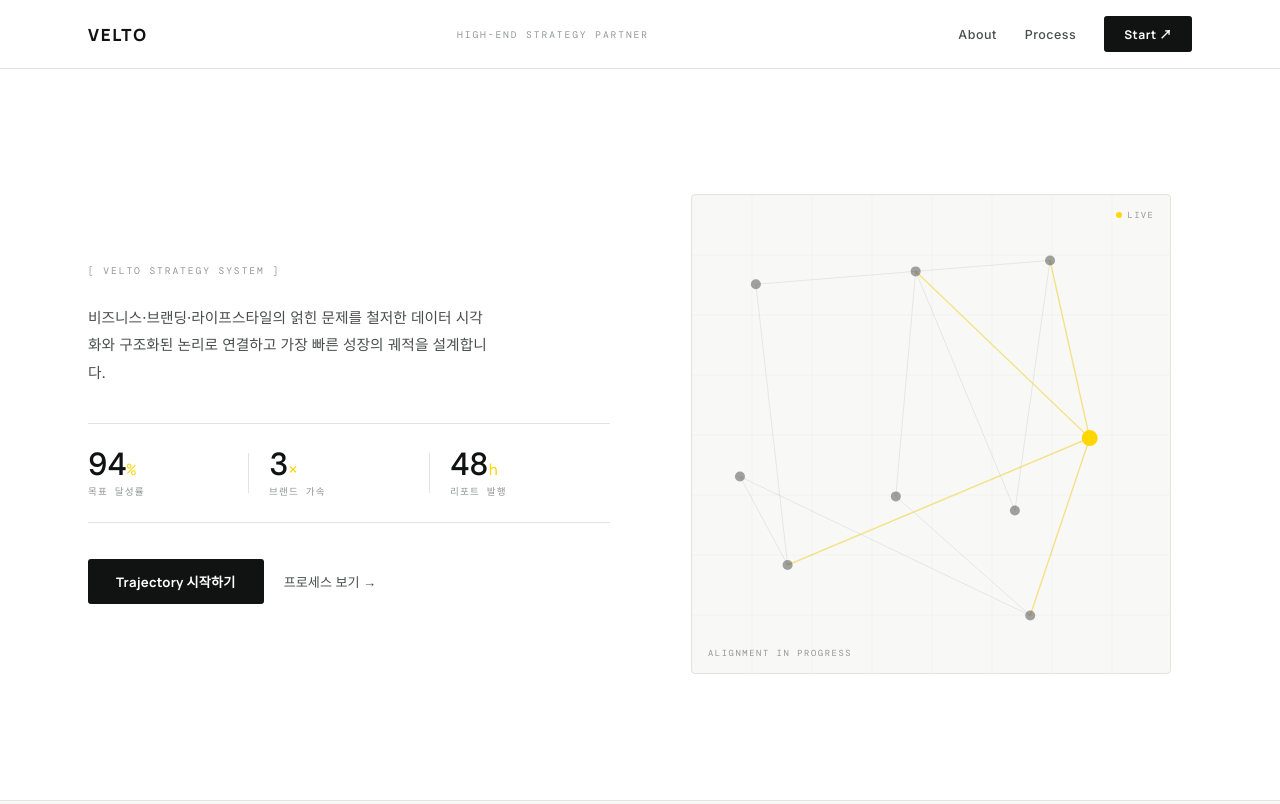
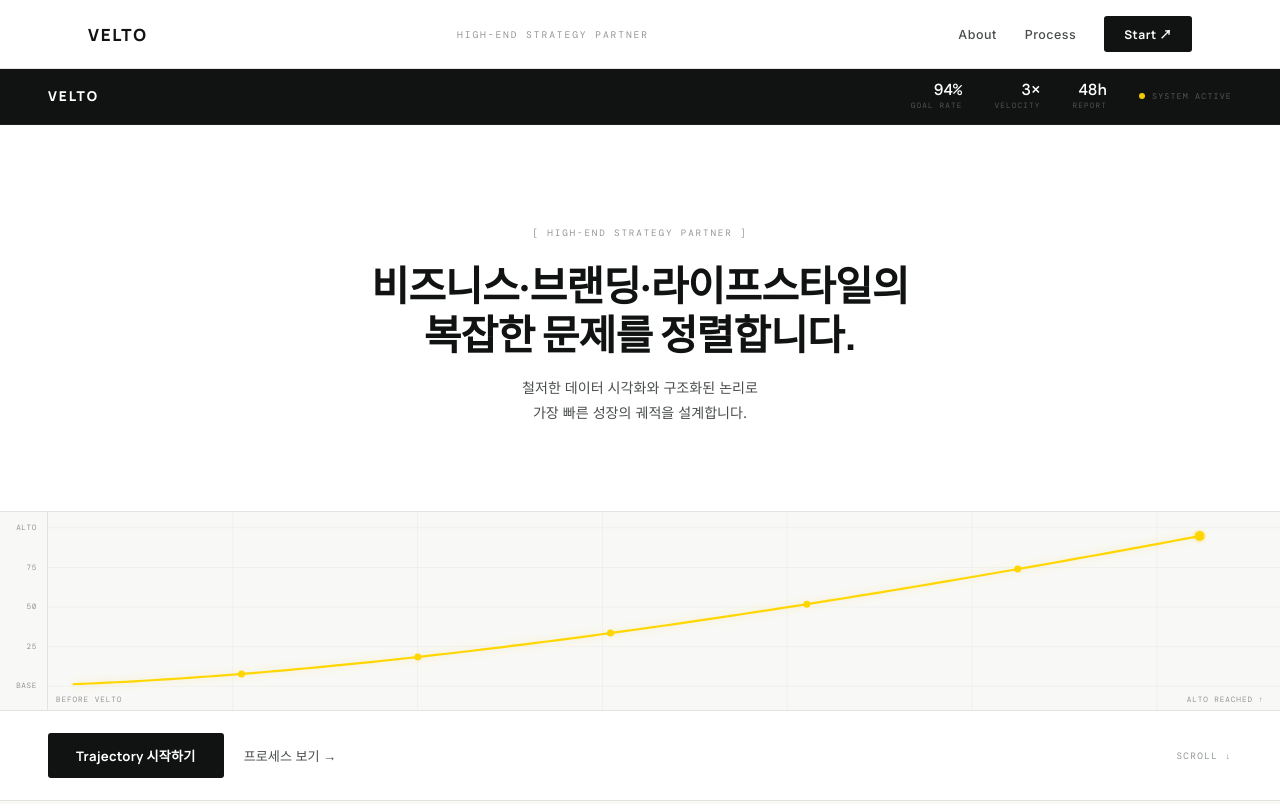
Before and after one commit to sojung64014/velto, a plain HTML site: page index.html in a window 1280 px wide. Shown: the top 804 px of the page. Drawn offline with nearby package versions, Linux system fonts and the light colour scheme.

Commit message:
feat: add dedicated About and Philosophy page with cohesive strategy brand styles

```diff
--- a/index.html
+++ b/index.html
@@ -18,7 +18,7 @@
       <a href="#" class="nav-logo">VELTO</a>
       <div class="nav-center mono">HIGH-END STRATEGY PARTNER</div>
       <nav class="nav-right">
-        <a href="#about"   class="nl">About</a>
+        <a href="about.html" class="nl">About</a>
         <a href="#process" class="nl">Process</a>
         <a href="#intake"  class="nav-cta" id="navCta">Start ↗</a>
       </nav>
@@ -30,51 +30,71 @@
   </header>
 
   <div class="mob-menu" id="mobMenu">
-    <a href="#about"   class="mob-l">About</a>
+    <a href="about.html" class="mob-l">About</a>
     <a href="#process" class="mob-l">Process</a>
     <a href="#intake"  class="mob-l mob-cta">Start ↗</a>
   </div>
 
   <!-- HERO -->
   <section class="hero" id="hero">
-    <div class="hero-left">
-      <p class="hero-eyebrow mono">[ VELTO STRATEGY SYSTEM ]</p>
-      <p class="hero-body">
-        비즈니스·브랜딩·라이프스타일의 얽힌 문제를
-        철저한 데이터 시각화와 구조화된 논리로 연결하고
-        가장 빠른 성장의 궤적을 설계합니다.
-      </p>
-      <div class="hero-metrics">
-        <div class="hm-item">
-          <span class="hm-n mono" data-target="94">0</span><span class="hm-u mono">%</span>
-          <p class="mono">목표 달성률</p>
+
+    <!-- ① Dark metrics band -->
+    <div class="hero-band">
+      <span class="hb-logo">VELTO</span>
+      <div class="hb-metrics">
+        <div class="hb-m">
+          <span class="hb-val mono">94%</span>
+          <span class="hb-lbl mono">GOAL RATE</span>
         </div>
-        <div class="hm-sep"></div>
-        <div class="hm-item">
-          <span class="hm-n mono" data-target="3">0</span><span class="hm-u mono">×</span>
-          <p class="mono">브랜드 가속</p>
+        <div class="hb-m">
+          <span class="hb-val mono">3×</span>
+          <span class="hb-lbl mono">VELOCITY</span>
         </div>
-        <div class="hm-sep"></div>
-        <div class="hm-item">
-          <span class="hm-n mono" data-target="48">0</span><span class="hm-u mono">h</span>
-          <p class="mono">리포트 발행</p>
+        <div class="hb-m">
+          <span class="hb-val mono">48h</span>
+          <span class="hb-lbl mono">REPORT</span>
         </div>
       </div>
-      <div class="hero-actions">
+      <div class="hb-status">
+        <span class="sdot"></span>
+        <span class="mono">SYSTEM ACTIVE</span>
+      </div>
+    </div>
+
+    <!-- ② Centered statement -->
+    <div class="hero-statement">
+      <p class="hs-eyebrow mono">[ HIGH-END STRATEGY PARTNER ]</p>
+      <p class="hs-main">
+        비즈니스·브랜딩·라이프스타일의<br />복잡한 문제를 정렬합니다.
+      </p>
+      <p class="hs-sub">철저한 데이터 시각화와 구조화된 논리로<br />가장 빠른 성장의 궤적을 설계합니다.</p>
+    </div>
+
+    <!-- ③ Full-width trajectory chart -->
+    <div class="hero-viz">
+      <div class="viz-ylabels">
+        <span class="mono">ALTO</span>
+        <span class="mono">75</span>
+        <span class="mono">50</span>
+        <span class="mono">25</span>
+        <span class="mono">BASE</span>
+      </div>
+      <canvas id="trajCanvas"></canvas>
+      <div class="viz-xlabels">
+        <span class="mono">BEFORE VELTO</span>
+        <span class="mono">ALTO REACHED ↑</span>
+      </div>
+    </div>
+
+    <!-- ④ CTA row -->
+    <div class="hero-bottom">
+      <div class="hbot-actions">
         <a href="#intake" class="btn-primary" id="heroBtn">Trajectory 시작하기</a>
         <a href="#process" class="btn-text">프로세스 보기 →</a>
       </div>
+      <span class="mono hbot-scroll">SCROLL ↓</span>
     </div>
-    <div class="hero-right">
-      <div class="canvas-wrap">
-        <canvas id="netCanvas"></canvas>
-        <div class="canvas-label mono">ALIGNMENT IN PROGRESS</div>
-        <div class="canvas-status">
-          <span class="status-dot"></span>
-          <span class="mono">LIVE</span>
-        </div>
-      </div>
-    </div>
+
   </section>
 
   <!-- CONTEXT -->
@@ -264,9 +284,10 @@
         <div>
           <span class="ft-logo">VELTO</span>
           <p class="mono ft-sub">Velocity × Alto — 가장 빠른 성장의 궤적</p>
+          <p class="mono ft-addr">서울특별시 영등포구 여의대로 108 파크원타워1</p>
         </div>
         <div class="ft-links">
-          <a href="#about">About</a>
+          <a href="about.html">About</a>
           <a href="#process">Process</a>
           <a href="#intake">Start</a>
         </div>
--- a/main.js
+++ b/main.js
@@ -17,9 +17,9 @@
     l.addEventListener('click', () => mobMenu.classList.remove('open'))
   );
 
-  /* ── NETWORK CANVAS ── */
-  (function initNet() {
-    const canvas = document.getElementById('netCanvas');
+  /* ── TRAJECTORY CANVAS ── */
+  (function initTraj() {
+    const canvas = document.getElementById('trajCanvas');
     if (!canvas) return;
     const ctx = canvas.getContext('2d');
     let W, H;
@@ -27,127 +27,103 @@
     function resize() {
       const rect = canvas.getBoundingClientRect();
       const dpr  = window.devicePixelRatio || 1;
-      W = canvas.width  = rect.width  * dpr;
-      H = canvas.height = rect.height * dpr;
+      canvas.width  = rect.width  * dpr;
+      canvas.height = rect.height * dpr;
+      ctx.setTransform(1,0,0,1,0,0);
       ctx.scale(dpr, dpr);
       W = rect.width; H = rect.height;
     }
     resize();
     window.addEventListener('resize', () => { resize(); });
 
-    /* Node definitions */
-    /* Each node: initial position (random) → target (structured grid) */
-    const NODES = [
-      { ix:.12, iy:.18, tx:.20, ty:.22, label:'BRAND' },
-      { ix:.80, iy:.12, tx:.50, ty:.22, label:'MARKET' },
-      { ix:.65, iy:.75, tx:.80, ty:.22, label:'GROWTH' },
-      { ix:.20, iy:.82, tx:.20, ty:.55, label:'DATA' },
-      { ix:.90, iy:.50, tx:.50, ty:.55, label:'VELTO' },
-      { ix:.40, iy:.08, tx:.80, ty:.55, label:'SYSTEM' },
-      { ix:.08, iy:.55, tx:.20, ty:.78, label:'OUTPUT' },
-      { ix:.75, iy:.90, tx:.50, ty:.78, label:'RESULT' },
-      { ix:.35, iy:.60, tx:.80, ty:.78, label:'ALIGN' },
-    ];
-
-    /* Edges between target nodes */
-    const EDGES = [
-      [0,1],[1,2],[0,3],[3,4],[1,4],[4,5],[3,6],[4,7],[5,8],[6,7],[7,8],[2,5]
-    ];
-
-    let phase = 0; // 0→1: scatter→align, loops
-    let t = 0;
-    let direction = 1;
-    const SPEED = 0.003;
-
-    function easeInOut(t) {
-      return t < 0.5 ? 2*t*t : 1-Math.pow(-2*t+2,2)/2;
-    }
-    function lerp(a,b,t) { return a + (b-a)*t; }
-
-    function getPos(n, e) {
+    // Bezier: bottom-left → upper-right with natural upward curve
+    function getBez(t) {
+      const p0x = 0.02*W, p0y = 0.87*H;
+      const cpx  = 0.38*W, cpy  = 0.78*H;
+      const p1x  = 0.97*W, p1y  = 0.08*H;
       return {
-        x: lerp(n.ix, n.tx, e) * W,
-        y: lerp(n.iy, n.ty, e) * H,
+        x: (1-t)*(1-t)*p0x + 2*(1-t)*t*cpx + t*t*p1x,
+        y: (1-t)*(1-t)*p0y + 2*(1-t)*t*cpy + t*t*p1y,
       };
     }
 
-    function draw(ts) {
+    const DATA_POINTS = [0.18, 0.35, 0.52, 0.68, 0.84];
+    let prog = 0;
+    const SPEED = 0.006;
+
+    function redraw(p) {
       ctx.clearRect(0, 0, W, H);
 
-      // Draw fine grid in background
-      ctx.strokeStyle = 'rgba(0,0,0,0.04)';
-      ctx.lineWidth   = 0.8;
-      const step = Math.round(W / 8);
-      for (let x = 0; x < W; x += step) {
-        ctx.beginPath(); ctx.moveTo(x,0); ctx.lineTo(x,H); ctx.stroke();
-      }
-      for (let y = 0; y < H; y += step) {
-        ctx.beginPath(); ctx.moveTo(0,y); ctx.lineTo(W,y); ctx.stroke();
-      }
-
-      const e = easeInOut(phase);
-
-      // Draw edges
-      EDGES.forEach(([a,b]) => {
-        const pa = getPos(NODES[a], e);
-        const pb = getPos(NODES[b], e);
-        const alpha = 0.06 + e * 0.22;
-        ctx.strokeStyle = `rgba(17,18,18,${alpha})`;
-        ctx.lineWidth   = 0.8;
-        ctx.beginPath();
-        ctx.moveTo(pa.x, pa.y);
-        ctx.lineTo(pb.x, pb.y);
-        ctx.stroke();
+      // Grid
+      ctx.strokeStyle = 'rgba(0,0,0,0.05)';
+      ctx.lineWidth   = 0.7;
+      [0.08,0.28,0.48,0.68,0.88].forEach(yf => {
+        ctx.beginPath(); ctx.moveTo(0, yf*H); ctx.lineTo(W, yf*H); ctx.stroke();
+      });
+      [0.15,0.3,0.45,0.6,0.75,0.9].forEach(xf => {
+        ctx.beginPath(); ctx.moveTo(xf*W, 0); ctx.lineTo(xf*W, H); ctx.stroke();
       });
 
-      // Highlight "VELTO" node edges
-      const veltoIdx = 4;
-      const velto = getPos(NODES[veltoIdx], e);
-      EDGES.filter(([a,b]) => a === veltoIdx || b === veltoIdx).forEach(([a,b]) => {
-        const pa = getPos(NODES[a], e);
-        const pb = getPos(NODES[b], e);
-        ctx.strokeStyle = `rgba(255,214,0,${0.3 + e * 0.5})`;
-        ctx.lineWidth   = 1.5;
+      if (p <= 0) return;
+
+      // Trajectory line
+      ctx.save();
+      ctx.strokeStyle = '#FFD600';
+      ctx.lineWidth   = 2.2;
+      ctx.lineJoin    = 'round';
+      ctx.shadowColor = 'rgba(255,214,0,0.3)';
+      ctx.shadowBlur  = 8;
+      ctx.beginPath();
+      for (let s = 0; s <= 100; s++) {
+        const t  = (s / 100) * Math.min(p, 0.97);
+        const pt = getBez(t);
+        s === 0 ? ctx.moveTo(pt.x, pt.y) : ctx.lineTo(pt.x, pt.y);
+      }
+      ctx.stroke();
+      ctx.restore();
+
+      // Data point markers
+      DATA_POINTS.forEach(dp => {
+        if (dp > p) return;
+        const pt = getBez(dp);
         ctx.beginPath();
-        ctx.moveTo(pa.x, pa.y);
-        ctx.lineTo(pb.x, pb.y);
-        ctx.stroke();
+        ctx.arc(pt.x, pt.y, 3.5, 0, Math.PI*2);
+        ctx.fillStyle = '#FFD600';
+        ctx.fill();
       });
 
-      // Draw nodes
-      NODES.forEach((n, i) => {
-        const p   = getPos(n, e);
-        const isV = i === veltoIdx;
-        const r   = isV ? 8 : 5;
-
-        // Node circle
-        ctx.beginPath();
-        ctx.arc(p.x, p.y, r, 0, Math.PI*2);
-        if (isV) {
-          ctx.fillStyle = '#FFD600';
-        } else {
-          ctx.fillStyle = `rgba(17,18,18,${0.3 + e * 0.5})`;
-        }
-        ctx.fill();
-
-        // Label (appears as nodes align)
-        if (e > 0.5) {
-          const labelAlpha = (e - 0.5) * 2;
-          ctx.fillStyle = `rgba(80,80,80,${labelAlpha * 0.7})`;
-          ctx.font = `${Math.round(W * 0.022)}px 'DM Mono', monospace`;
-          ctx.textAlign = 'center';
-          ctx.fillText(n.label, p.x, p.y - r - 5);
-        }
-      });
-
-      // Advance phase
-      t += SPEED;
-      phase = (Math.sin(t * Math.PI) + 1) / 2; // oscillates 0→1→0
-
-      requestAnimationFrame(draw);
+      // Animated tip
+      const tip = getBez(Math.min(p, 0.97));
+      ctx.beginPath();
+      ctx.arc(tip.x, tip.y, 5, 0, Math.PI*2);
+      ctx.fillStyle = '#FFD600';
+      ctx.fill();
     }
 
-    requestAnimationFrame(draw);
+    function pulse() {
+      let r = 5; let grow = true;
+      function tick() {
+        redraw(0.97);
+        const tip = getBez(0.97);
+        if (grow) { r += 0.12; if (r > 8) grow = false; }
+        else      { r -= 0.12; if (r < 5) grow = true;  }
+        ctx.beginPath();
+        ctx.arc(tip.x, tip.y, r, 0, Math.PI*2);
+        ctx.fillStyle = 'rgba(255,214,0,0.15)';
+        ctx.fill();
+        requestAnimationFrame(tick);
+      }
+      tick();
+    }
+
+    function animate() {
+      prog = Math.min(prog + SPEED, 0.97);
+      redraw(prog);
+      if (prog < 0.97) requestAnimationFrame(animate);
+      else pulse();
+    }
+
+    requestAnimationFrame(animate);
   })();
 
   /* ── COUNTER ── */
--- a/style.css
+++ b/style.css
@@ -106,58 +106,117 @@ a { text-decoration: none; color: inherit; }
 }
 .mob-cta { font-weight: 700; color: var(--C); }
 
-/* ─── HERO ─── */
+/* ─── HERO (dashboard bands) ─── */
 .hero {
   min-height: 100svh;
   padding-top: var(--nav-h);
-  display: grid;
-  grid-template-columns: 1fr 1fr;
-  max-width: var(--max); margin: 0 auto;
-  padding-left: 48px; padding-right: 48px;
-  gap: 60px; align-items: center;
-}
-.hero-left { padding: 60px 0; }
-
-.hero-eyebrow {
-  font-size: 0.6rem; letter-spacing: 0.2em;
-  color: var(--L); margin-bottom: 28px;
-}
-.hero-h1 {
-  font-family: var(--man);
-  font-size: clamp(2.4rem, 4vw, 3.6rem);
-  font-weight: 800;
-  line-height: 1.12;
-  letter-spacing: -0.025em;
-  margin-bottom: 20px;
-  color: var(--C);
-}
-.hero-body {
-  font-size: 0.92rem; line-height: 1.85;
-  color: var(--M); max-width: 400px;
-  margin-bottom: 36px;
+  display: flex;
+  flex-direction: column;
 }
 
-.hero-metrics {
-  display: flex; align-items: center; gap: 0;
-  padding: 24px 0;
+/* ① Dark band */
+.hero-band {
+  background: var(--C);
+  padding: 14px 48px;
+  display: flex;
+  align-items: center;
+  gap: 0;
+  border-bottom: 1px solid rgba(255,255,255,0.06);
+}
+.hb-logo {
+  font-family: var(--man);
+  font-size: 0.85rem; font-weight: 800;
+  letter-spacing: 0.14em; color: var(--W);
+  margin-right: auto;
+}
+.hb-metrics { display: flex; gap: 32px; }
+.hb-m { display: flex; flex-direction: column; align-items: flex-end; gap: 2px; }
+.hb-val {
+  font-size: 1rem; font-weight: 500;
+  color: var(--W); line-height: 1;
+}
+.hb-lbl {
+  font-size: 0.48rem; letter-spacing: 0.15em;
+  color: rgba(255,255,255,0.28);
+}
+.hb-status {
+  display: flex; align-items: center; gap: 7px;
+  margin-left: 32px;
+  font-size: 0.52rem; letter-spacing: 0.14em;
+  color: rgba(255,255,255,0.28);
+}
+.sdot {
+  width: 6px; height: 6px; border-radius: 50%;
+  background: var(--Y);
+  animation: blink 2s ease-in-out infinite;
+}
+@keyframes blink { 0%,100%{opacity:1} 50%{opacity:0.3} }
+
+/* ② Statement */
+.hero-statement {
+  flex: 1;
+  display: flex; flex-direction: column;
+  align-items: center; justify-content: center;
+  text-align: center;
+  padding: 52px 48px 36px;
+}
+.hs-eyebrow {
+  font-size: 0.58rem; letter-spacing: 0.2em;
+  color: var(--L); margin-bottom: 22px;
+}
+.hs-main {
+  font-family: var(--man);
+  font-size: clamp(1.9rem, 3.2vw, 2.8rem);
+  font-weight: 800; line-height: 1.2;
+  letter-spacing: -0.02em;
+  color: var(--C); max-width: 640px;
+  margin-bottom: 16px;
+}
+.hs-sub {
+  font-size: 0.88rem; line-height: 1.8;
+  color: var(--M); max-width: 460px;
+}
+
+/* ③ Trajectory viz strip */
+.hero-viz {
+  width: 100%;
+  height: 200px;
   border-top: 1px solid var(--BD);
   border-bottom: 1px solid var(--BD);
-  margin-bottom: 36px;
+  background: var(--AS);
+  position: relative;
+  display: flex;
+  align-items: stretch;
 }
-.hm-item { flex: 1; padding: 0 20px; }
-.hm-item:first-child { padding-left: 0; }
-.hm-n {
-  font-size: 2rem; font-weight: 500;
-  color: var(--C); line-height: 1;
+.viz-ylabels {
+  display: flex; flex-direction: column;
+  justify-content: space-between;
+  padding: 10px 10px 20px 16px;
+  font-size: 0.48rem; letter-spacing: 0.08em;
+  color: var(--L);
+  border-right: 1px solid var(--BD);
+  min-width: 48px; text-align: right;
+  flex-shrink: 0;
 }
-.hm-u { font-size: 1rem; color: var(--Y); }
-.hm-item p {
-  font-size: 0.6rem; letter-spacing: 0.12em;
-  color: var(--L); margin-top: 4px;
+#trajCanvas { flex: 1; display: block; }
+.viz-xlabels {
+  position: absolute; bottom: 6px;
+  left: 56px; right: 16px;
+  display: flex; justify-content: space-between;
+  font-size: 0.48rem; letter-spacing: 0.12em; color: var(--L);
 }
-.hm-sep { width: 1px; height: 40px; background: var(--BD); }
 
-.hero-actions { display: flex; align-items: center; gap: 20px; }
+/* ④ CTA row */
+.hero-bottom {
+  display: flex; align-items: center;
+  justify-content: space-between;
+  padding: 22px 48px;
+  background: var(--W);
+}
+.hbot-actions { display: flex; align-items: center; gap: 20px; }
+.hbot-scroll { font-size: 0.58rem; letter-spacing: 0.15em; color: var(--L); }
+
+/* Shared buttons */
 .btn-primary {
   display: inline-flex; align-items: center;
   padding: 13px 28px;
@@ -172,38 +231,6 @@ a { text-decoration: none; color: inherit; }
   transition: color 0.2s;
 }
 .btn-text:hover { color: var(--C); }
-
-/* Hero right — canvas */
-.hero-right {
-  height: 100%;
-  display: flex; align-items: center; justify-content: center;
-}
-.canvas-wrap {
-  width: 100%; aspect-ratio: 1 / 1;
-  max-height: 480px; max-width: 480px;
-  border: 1px solid var(--BD);
-  border-radius: 4px;
-  background: var(--AS);
-  position: relative; overflow: hidden;
-}
-#netCanvas { width: 100%; height: 100%; display: block; }
-
-.canvas-label {
-  position: absolute; bottom: 14px; left: 16px;
-  font-size: 0.55rem; letter-spacing: 0.18em;
-  color: var(--L);
-}
-.canvas-status {
-  position: absolute; top: 14px; right: 16px;
-  display: flex; align-items: center; gap: 6px;
-  font-size: 0.55rem; letter-spacing: 0.15em; color: var(--L);
-}
-.status-dot {
-  width: 6px; height: 6px; border-radius: 50%;
-  background: var(--Y);
-  animation: blink 2s ease-in-out infinite;
-}
-@keyframes blink { 0%,100%{opacity:1} 50%{opacity:0.3} }
 
 /* ─── CONTEXT ─── */
 .context {
@@ -438,6 +465,7 @@ a { text-decoration: none; color: inherit; }
 .ft-top { display: flex; justify-content: space-between; align-items: center; margin-bottom: 28px; flex-wrap: wrap; gap: 20px; }
 .ft-logo { font-family: var(--man); font-size: 1rem; font-weight: 800; letter-spacing: 0.1em; color: var(--W); display: block; margin-bottom: 6px; }
 .ft-sub { font-size: 0.6rem; letter-spacing: 0.1em; color: rgba(255,255,255,0.25); }
+.ft-addr { font-size: 0.6rem; letter-spacing: 0.04em; color: rgba(255,255,255,0.18); margin-top: 5px; }
 .ft-links { display: flex; gap: 24px; }
 .ft-links a { font-size: 0.68rem; color: rgba(255,255,255,0.3); letter-spacing: 0.06em; transition: color 0.2s; }
 .ft-links a:hover { color: var(--Y); }
@@ -449,7 +477,163 @@ a { text-decoration: none; color: inherit; }
 .reveal { opacity: 0; transform: translateY(16px); transition: opacity 0.65s var(--ease), transform 0.65s var(--ease); }
 .reveal.in { opacity: 1; transform: translateY(0); }
 
-/* ─── RESPONSIVE ─── */
+.nl.active-nav {
+  color: var(--C);
+  border-bottom: 2px solid var(--Y);
+  padding-bottom: 4px;
+}
+
+/* ─── ABOUT PAGE STYLES ─── */
+.about-hero {
+  padding: 140px 48px 80px;
+  background: var(--W);
+  max-width: var(--max);
+  margin: 0 auto;
+}
+.ab-hero-inner {
+  max-width: 800px;
+}
+.ab-hero-h1 {
+  font-family: var(--man);
+  font-size: clamp(2.2rem, 5vw, 3.8rem);
+  font-weight: 800;
+  line-height: 1.15;
+  letter-spacing: -0.03em;
+  color: var(--C);
+  margin-bottom: 28px;
+}
+.ab-hero-lead {
+  font-size: 1.05rem;
+  line-height: 1.85;
+  color: var(--M);
+  font-weight: 400;
+}
+.ab-hero-line {
+  height: 1px;
+  background: var(--BD);
+  margin-top: 60px;
+}
+
+/* Origin Section */
+.origin-section {
+  padding: 100px 48px;
+  background: var(--AS);
+  border-top: 1px solid var(--BD);
+  border-bottom: 1px solid var(--BD);
+}
+.origin-inner {
+  max-width: var(--max);
+  margin: 0 auto;
+}
+.origin-grid {
+  display: grid;
+  grid-template-columns: 1.1fr 0.9fr;
+  gap: 80px;
+  align-items: center;
+}
+.origin-h2 {
+  font-family: var(--man);
+  font-size: clamp(1.8rem, 3.5vw, 2.6rem);
+  font-weight: 800;
+  line-height: 1.2;
+  letter-spacing: -0.02em;
+  margin-bottom: 24px;
+}
+.origin-text {
+  font-size: 0.95rem;
+  line-height: 1.9;
+  color: var(--M);
+}
+.origin-text strong {
+  color: var(--C);
+}
+.origin-cards {
+  display: flex;
+  flex-direction: column;
+  gap: 20px;
+}
+.origin-card {
+  background: var(--W);
+  border: 1px solid var(--BD);
+  padding: 30px;
+  border-radius: 4px;
+}
+.oc-term {
+  display: block;
+  font-size: 0.72rem;
+  letter-spacing: 0.16em;
+  color: var(--Y);
+  font-weight: 700;
+  margin-bottom: 12px;
+}
+.oc-definition {
+  font-size: 0.9rem;
+  line-height: 1.7;
+  color: var(--C);
+  font-weight: 500;
+}
+
+/* Pillars Section */
+.pillars-section {
+  padding: 100px 48px;
+  background: var(--W);
+}
+.pillars-inner {
+  max-width: var(--max);
+  margin: 0 auto;
+}
+.pillars-header {
+  margin-bottom: 60px;
+}
+.pillars-grid {
+  display: grid;
+  grid-template-columns: repeat(3, 1fr);
+  gap: 40px;
+}
+.pillar-card {
+  padding: 20px 0;
+}
+.pc-num {
+  font-size: 0.75rem;
+  letter-spacing: 0.16em;
+  color: var(--Y);
+  margin-bottom: 20px;
+  font-weight: 600;
+}
+.pc-title {
+  font-family: var(--man);
+  font-size: 1.25rem;
+  font-weight: 800;
+  color: var(--C);
+  margin-bottom: 16px;
+}
+.pc-desc {
+  font-size: 0.88rem;
+  line-height: 1.8;
+  color: var(--M);
+}
+
+/* About CTA */
+.about-cta {
+  padding: 120px 48px;
+  background: var(--AS);
+  border-top: 1px solid var(--BD);
+  text-align: center;
+}
+.ab-cta-inner {
+  max-width: 680px;
+  margin: 0 auto;
+}
+.ab-cta-h2 {
+  font-family: var(--man);
+  font-size: clamp(1.6rem, 3vw, 2.2rem);
+  font-weight: 800;
+  line-height: 1.3;
+  margin-bottom: 32px;
+  letter-spacing: -0.02em;
+}
+
+/* ─── RESPONSIVE FOR ABOUT PAGE ─── */
 @media (max-width: 960px) {
   .nav-center, .nav-right { display: none; }
   .burger { display: flex; }
@@ -470,6 +654,14 @@ a { text-decoration: none; color: inherit; }
 
   .footer { padding: 40px 24px 24px; }
   .ft-top { flex-direction: column; align-items: flex-start; }
+
+  /* About layout fixes */
+  .about-hero { padding: 110px 24px 60px; }
+  .origin-section { padding: 72px 24px; }
+  .origin-grid { grid-template-columns: 1fr; gap: 40px; }
+  .pillars-section { padding: 72px 24px; }
+  .pillars-grid { grid-template-columns: 1fr; gap: 30px; }
+  .about-cta { padding: 80px 24px; }
 }
 
 @media (max-width: 480px) {
```
Also changed, not shown: about.html (added, +137 -0 lines), 2 other files.
